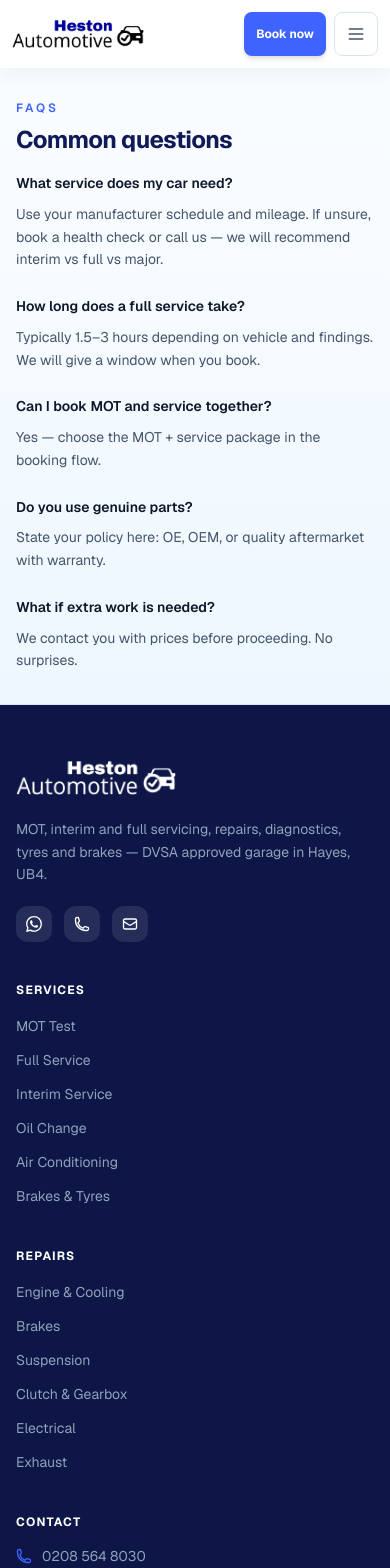
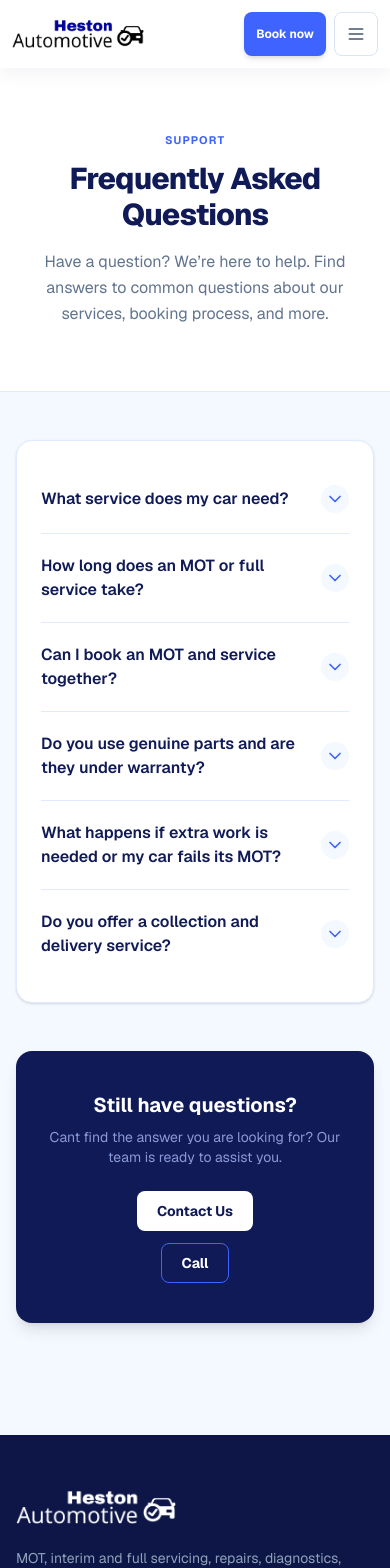
Before and after one commit to arslan020/car-service-website, a Next.js app: page /faqs in a window 390 px wide. Shown: the top 1568 px of the page. Built offline with nearby package versions, Linux system fonts and the light colour scheme.

Commit message:
Update FAQs page and header navigation

```diff
--- a/app/faqs/page.tsx
+++ b/app/faqs/page.tsx
@@ -1,39 +1,102 @@
-import { PageIntro } from "@/components/page-intro";
+import { site } from "@/lib/site-config";
+import Link from "next/link";
+import { Metadata } from "next";
 
-const faqs = [
+export const metadata: Metadata = {
+  title: `Frequently Asked Questions | ${site.name}`,
+  description: "Find answers to commonly asked questions about our car servicing, MOT testing, repairs, and our online booking process.",
+};
+
+const FAQS = [
   {
     q: "What service does my car need?",
-    a: "Use your manufacturer schedule and mileage. If unsure, book a health check or call us — we will recommend interim vs full vs major.",
+    a: "Use your manufacturer schedule and mileage. If you are unsure, book a free health check or call us — we will gladly recommend whether you need an interim, full, or major service.",
   },
   {
-    q: "How long does a full service take?",
-    a: "Typically 1.5–3 hours depending on vehicle and findings. We will give a window when you book.",
+    q: "How long does an MOT or full service take?",
+    a: "A standard MOT test takes around 45 to 60 minutes. A full service typically takes 1.5–3 hours depending on the vehicle and our findings. We will give you a clear time window when you book.",
   },
   {
-    q: "Can I book MOT and service together?",
-    a: "Yes — choose the MOT + service package in the booking flow.",
+    q: "Can I book an MOT and service together?",
+    a: "Yes! We highly recommend it as it saves you time and money. Just choose the MOT + Service package in our online booking flow.",
   },
   {
-    q: "Do you use genuine parts?",
-    a: "State your policy here: OE, OEM, or quality aftermarket with warranty.",
+    q: "Do you use genuine parts and are they under warranty?",
+    a: "Absolutely. We use high-quality OE (Original Equipment) or equivalent replacement parts. All parts and labor are fully guaranteed, giving you complete peace of mind.",
   },
   {
-    q: "What if extra work is needed?",
-    a: "We contact you with prices before proceeding. No surprises.",
+    q: "What happens if extra work is needed or my car fails its MOT?",
+    a: "If we find any issues during a service or an MOT failure, we will systematically explain the problem and provide a no-obligation quote. We never proceed with extra work without your explicit approval. No surprises.",
   },
-] as const;
+  {
+    q: "Do you offer a collection and delivery service?",
+    a: "Yes! We offer a local collection and delivery service to make taking care of your car as convenient as possible. Just let us know when making your booking.",
+  },
+];
 
 export default function FaqsPage() {
   return (
-    <PageIntro eyebrow="FAQs" title="Common questions">
-      <dl className="space-y-6">
-        {faqs.map((f) => (
-          <div key={f.q}>
-            <dt className="font-semibold text-slate-900">{f.q}</dt>
-            <dd className="mt-2 text-slate-600">{f.a}</dd>
+    <div className="bg-[#f4f8ff] min-h-screen pb-16">
+      {/* ── Page Header ── */}
+      <section className="bg-white px-4 py-16 sm:py-20 border-b border-[#e0ebff]">
+        <div className="mx-auto max-w-3xl text-center">
+          <p className="mb-3 text-[11px] font-bold uppercase tracking-widest text-[#3f63ff]">Support</p>
+          <h1 className="text-3xl font-extrabold tracking-tight text-[#101a56] sm:text-5xl">
+            Frequently Asked Questions
+          </h1>
+          <p className="mt-4 text-base leading-relaxed text-slate-500 sm:text-lg">
+            Have a question? We’re here to help. Find answers to common questions about our services, booking process, and more.
+          </p>
+        </div>
+      </section>
+
+      {/* ── FAQ Accordion ── */}
+      <section className="mx-auto max-w-3xl px-4 py-12">
+        <div className="rounded-2xl border border-[#e0ebff] bg-white p-6 shadow-sm sm:p-8">
+          <div className="flex flex-col">
+            {FAQS.map((faq, index) => (
+              <details
+                key={index}
+                className="group border-b border-[#e0ebff] last:border-0 [&_summary::-webkit-details-marker]:hidden"
+              >
+                <summary className="flex cursor-pointer select-none items-center justify-between py-5 font-semibold text-[#101a56] outline-none">
+                  {faq.q}
+                  <span className="ml-4 shrink-0 rounded-full bg-[#f4f8ff] p-1.5 text-[#3f63ff] transition duration-200 group-open:rotate-180 group-open:bg-[#e6ebf5]">
+                    <svg className="h-4 w-4" fill="none" viewBox="0 0 24 24" stroke="currentColor" strokeWidth={2.5}>
+                      <path strokeLinecap="round" strokeLinejoin="round" d="m19.5 8.25-7.5 7.5-7.5-7.5" />
+                    </svg>
+                  </span>
+                </summary>
+                <div className="pb-5 pr-10 text-sm leading-relaxed text-slate-500">
+                  {faq.a}
+                </div>
+              </details>
+            ))}
           </div>
-        ))}
-      </dl>
-    </PageIntro>
+        </div>
+
+        {/* ── Still have questions CTA ── */}
+        <div className="mt-12 text-center rounded-2xl bg-[#101a56] px-6 py-10 shadow-lg">
+          <h2 className="text-xl font-bold text-white">Still have questions?</h2>
+          <p className="mt-2 text-sm text-[#8a99d9]">
+            Cant find the answer you are looking for? Our team is ready to assist you.
+          </p>
+          <div className="mt-6 flex flex-col items-center justify-center gap-3 sm:flex-row">
+            <Link
+              href="/contact"
+              className="inline-flex min-h-10 items-center justify-center rounded-lg bg-white px-5 py-2 text-sm font-bold text-[#101a56] transition hover:bg-slate-100"
+            >
+              Contact Us
+            </Link>
+            <a
+              href={`tel:${site.phoneTel}`}
+              className="inline-flex min-h-10 items-center justify-center rounded-lg border border-[#3f63ff] bg-[#101a56] px-5 py-2 text-sm font-bold text-white transition hover:bg-[#3f63ff]/20"
+            >
+              Call {site.phone}
+            </a>
+          </div>
+        </div>
+      </section>
+    </div>
   );
 }
--- a/app/page.tsx
+++ b/app/page.tsx
@@ -293,20 +293,9 @@ export default function HomePage() {
       ════════════════════════════════ */}
       <section className="px-4 py-12 sm:py-16">
         <div className="mx-auto max-w-5xl">
-          <div className="flex items-end justify-between">
-            <div>
-              <p className="text-xs font-bold uppercase tracking-widest text-[#3f63ff]">What we offer</p>
-              <h2 className="mt-1 text-2xl font-extrabold text-[#101a56] sm:text-3xl">Our services</h2>
-            </div>
-            <Link
-              href="/services"
-              className="flex items-center gap-1 text-sm font-semibold text-[#3f63ff] hover:text-[#101a56]"
-            >
-              View all
-              <svg className="h-4 w-4" fill="none" viewBox="0 0 24 24" stroke="currentColor" strokeWidth={2.5}>
-                <path strokeLinecap="round" strokeLinejoin="round" d="M13.5 4.5 21 12m0 0-7.5 7.5M21 12H3" />
-              </svg>
-            </Link>
+          <div className="text-center">
+            <p className="text-xs font-bold uppercase tracking-widest text-[#3f63ff]">What we offer</p>
+            <h2 className="mt-1 text-2xl font-extrabold text-[#101a56] sm:text-3xl">Our services</h2>
           </div>
 
           <div className="mt-6 grid gap-4 sm:grid-cols-2 xl:grid-cols-4">
@@ -337,6 +326,18 @@ export default function HomePage() {
                 </span>
               </Link>
             ))}
+          </div>
+
+          <div className="mt-10 text-center">
+            <Link
+              href="/services"
+              className="inline-flex items-center gap-1.5 rounded-full bg-[#eef4ff] px-6 py-2.5 text-sm font-bold text-[#3f63ff] transition hover:bg-[#3f63ff] hover:text-white"
+            >
+              View all services
+              <svg className="h-4 w-4" fill="none" viewBox="0 0 24 24" stroke="currentColor" strokeWidth={2.5}>
+                <path strokeLinecap="round" strokeLinejoin="round" d="M13.5 4.5 21 12m0 0-7.5 7.5M21 12H3" />
+              </svg>
+            </Link>
           </div>
         </div>
       </section>
--- a/components/site-header.tsx
+++ b/components/site-header.tsx
@@ -254,6 +254,9 @@ export function SiteHeader() {
             </div>
           </div>
 
+          <Link href="/faqs" className="whitespace-nowrap rounded-md px-3 py-2 text-sm font-medium text-slate-600 transition hover:bg-[#eef4ff] hover:text-[#101a56]">
+            FAQs
+          </Link>
           <Link href="/contact" className="whitespace-nowrap rounded-md px-3 py-2 text-sm font-medium text-slate-600 transition hover:bg-[#eef4ff] hover:text-[#101a56]">
             Contact
           </Link>
```
